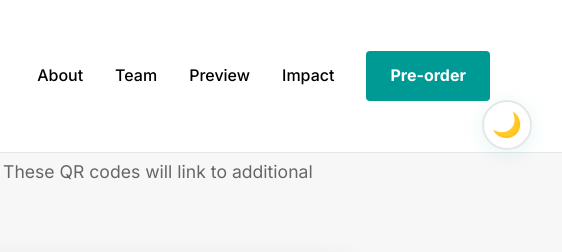
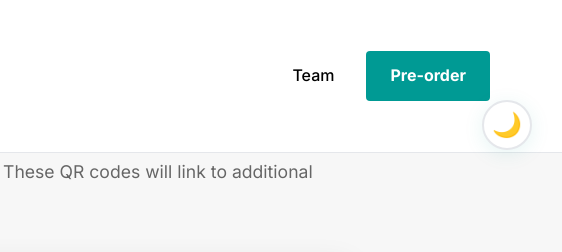
Before and after one commit to TeenInterns1/The-Internship-Book, a website: page qr-generator.html in a window 1280 px wide. Shown: the top 252 px of the page, 718-1280 px from the left. Drawn offline with Linux system fonts and the light colour scheme; a script that the page names is missing.

Commit message:
Update qr-generator.html

```diff
--- a/qr-generator.html
+++ b/qr-generator.html
@@ -233,11 +233,8 @@
                     </a>
                 </div>
                 <div class="nav-links">
-                    <a href="index.html#about" class="nav-link">About</a>
                     <a href="team.html" class="nav-link">Team</a>
-                    <a href="index.html#preview" class="nav-link">Preview</a>
-                    <a href="index.html#impact" class="nav-link">Impact</a>
-                    <a href="index.html#preorder" class="nav-link nav-cta">Pre-order</a>
+                    <a href="preorder.html" class="nav-link nav-cta">Pre-order</a>
                 </div>
                 <button class="mobile-menu-toggle">
                     <span></span>
```
